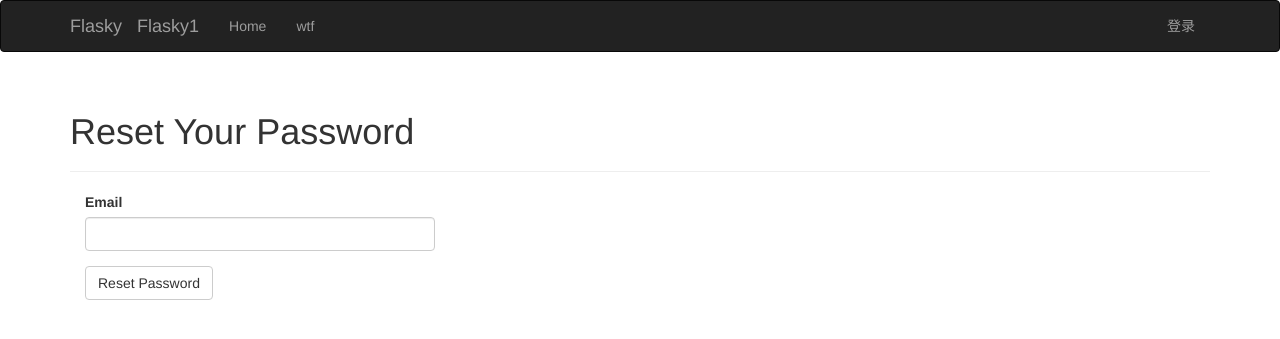
After one commit to bernieyangmh/personal_flask_web, a Flask app: page /auth/reset in a window 1280 px wide. The commit adds this page. Shown: the top 339 px of the page. Run offline with Flask 2, Linux system fonts and the light colour scheme; some libraries are stand-ins or nearby versions.

Commit message:
change password and email

```diff
--- a/application/auth/forms.py
+++ b/application/auth/forms.py
@@ -32,3 +32,42 @@ class RegistrationForm(FlaskForm):
     def validate_username(self, field):
         if WebUser.query.filter_by(username=field.data).first():
             raise ValidationError(u'用户名已存在')
+
+
+
+class ChangePasswordForm(FlaskForm):
+    old_password = PasswordField('Old password', validators=[DataRequired()])
+    password = PasswordField('New password', validators=[
+        DataRequired(), EqualTo('password2', message='Passwords must match')])
+    password2 = PasswordField('Confirm new password', validators=[DataRequired()])
+    submit = SubmitField('Update Password')
+
+
+class PasswordResetRequestForm(FlaskForm):
+    email = StringField('Email', validators=[DataRequired(), Length(1, 64),
+                                             Email()])
+    submit = SubmitField('Reset Password')
+
+
+class PasswordResetForm(FlaskForm):
+    email = StringField('Email', validators=[DataRequired(), Length(1, 64),
+                                             Email()])
+    password = PasswordField('New Password', validators=[
+        DataRequired(), EqualTo('password2', message='Passwords must match')])
+    password2 = PasswordField('Confirm password', validators=[DataRequired()])
+    submit = SubmitField('Reset Password')
+
+    def validate_email(self, field):
+        if WebUser.query.filter_by(email=field.data).first() is None:
+            raise ValidationError('Unknown email address.')
+
+
+class ChangeEmailForm(FlaskForm):
+    email = StringField('New Email', validators=[DataRequired(), Length(1, 64),
+                                                 Email()])
+    password = PasswordField('Password', validators=[DataRequired()])
+    submit = SubmitField('Update Email Address')
+
+    def validate_email(self, field):
+        if WebUser.query.filter_by(email=field.data).first():
+            raise ValidationError('Email already registered.')
--- a/application/auth/views.py
+++ b/application/auth/views.py
@@ -6,7 +6,8 @@ from . import auth
 from .. import db
 from ..models import WebUser
 from ..email import send_email
-from .forms import LoginForm, RegistrationForm
+from .forms import LoginForm, RegistrationForm,  ChangePasswordForm,\
+    PasswordResetRequestForm, PasswordResetForm, ChangeEmailForm
 
 
 @auth.route('/login', methods=['GET', 'POST'])
@@ -25,7 +26,7 @@ def login():
 @login_required
 def logout():
     logout_user()
-    flash('您已登出')
+    flash(u'您已注销')
     return redirect(url_for('main.index'))
 
 @auth.route('/register', methods=['GET', 'POST'])
@@ -79,3 +80,84 @@ def unconfirmed():
     if current_user.is_anonymous or current_user.confirmed:
         return redirect(url_for('main.index'))
     return render_template('auth/unconfirmed.html')
+
+
+
+@auth.route('/change-password', methods=['GET', 'POST'])
+@login_required
+def change_password():
+    form = ChangePasswordForm()
+    if form.validate_on_submit():
+        if current_user.verify_password(form.old_password.data):
+            current_user.password = form.password.data
+            db.session.add(current_user)
+            flash('u您的密码已更新')
+            return redirect(url_for('main.index'))
+        else:
+            flash('Invalid password.')
+    return render_template("auth/change_password.html", form=form)
+
+
+@auth.route('/reset', methods=['GET', 'POST'])
+def password_reset_request():
+    if not current_user.is_anonymous:
+        return redirect(url_for('main.index'))
+    form = PasswordResetRequestForm()
+    if form.validate_on_submit():
+        user = WebUser.query.filter_by(email=form.email.data).first()
+        if user:
+            token = user.generate_reset_token()
+            send_email(user.email, 'Reset Your Password',
+                       'auth/email/reset_password',
+                       user=user, token=token,
+                       next=request.args.get('next'))
+        flash('An email with instructions to reset your password has been '
+              'sent to you.')
+        return redirect(url_for('auth.login'))
+    return render_template('auth/reset_password.html', form=form)
+
+
+@auth.route('/reset/<token>', methods=['GET', 'POST'])
+def password_reset(token):
+    if not current_user.is_anonymous:
+        return redirect(url_for('main.index'))
+    form = PasswordResetForm()
+    if form.validate_on_submit():
+        user = WebUser.query.filter_by(email=form.email.data).first()
+        if user is None:
+            return redirect(url_for('main.index'))
+        if user.reset_password(token, form.password.data):
+            flash('Your password has been updated.')
+            return redirect(url_for('auth.login'))
+        else:
+            return redirect(url_for('main.index'))
+    return render_template('auth/reset_password.html', form=form)
+
+
+@auth.route('/change-email', methods=['GET', 'POST'])
+@login_required
+def change_email_request():
+    form = ChangeEmailForm()
+    if form.validate_on_submit():
+        if current_user.verify_password(form.password.data):
+            new_email = form.email.data
+            token = current_user.generate_email_change_token(new_email)
+            send_email(new_email, 'Confirm your email address',
+                       'auth/email/change_email',
+                       user=current_user, token=token)
+            flash('An email with instructions to confirm your new email '
+                  'address has been sent to you.')
+            return redirect(url_for('main.index'))
+        else:
+            flash('Invalid email or password.')
+    return render_template("auth/change_email.html", form=form)
+
+
+@auth.route('/change-email/<token>')
+@login_required
+def change_email(token):
+    if current_user.change_email(token):
+        flash('Your email address has been updated.')
+    else:
+        flash('Invalid request.')
+    return redirect(url_for('main.index'))
--- /dev/null
+++ b/application/templates/auth/reset_password.html
@@ -0,0 +1,13 @@
+{% extends "base.html" %}
+{% import "bootstrap/wtf.html" as wtf %}
+
+{% block title %}Flasky - Password Reset{% endblock %}
+
+{% block page_content %}
+<div class="page-header">
+    <h1>Reset Your Password</h1>
+</div>
+<div class="col-md-4">
+    {{ wtf.quick_form(form) }}
+</div>
+{% endblock %}
--- a/application/templates/base.html
+++ b/application/templates/base.html
@@ -28,7 +28,14 @@
             </ul>
             <ul class="nav navbar-nav navbar-right">
                 {% if current_user.is_authenticated %}
-                <li><a href="{{ url_for('auth.logout') }}">登出</a></li>
+                <li class="dropdown">
+                    <a href="#" class="dropdown-toggle" data-toggle="dropdown">账户 <b class="caret"></b></a>
+                    <ul class="dropdown-menu">
+                        <li><a href="{{ url_for('auth.change_password') }}">更改密码</a></li>
+                        <li><a href="{{ url_for('auth.change_email_request') }}">更改邮箱</a></li>
+                        <li><a href="{{ url_for('auth.logout') }}">注销</a></li>
+                    </ul>
+                </li>
                 {% else %}
                 <li><a href="{{ url_for('auth.login') }}">登录</a></li>
                 {% endif %}
--- a/application/templates/index.html
+++ b/application/templates/index.html
@@ -17,5 +17,4 @@
 <p>本地日期时间为 {{ moment(current_time).format('YYYY-MM-DD,hh:mm:ss') }}.</p>
 <p>That was {{ moment(current_time).fromNow(refresh=True) }}.</p>
 
-{{ wtf.quick_form(form) }}
 {% endblock %}
```
Also changed, not shown: application/main/views.py (+15 -16 lines), application/templates/auth/change_email.html (added, +13 -0 lines), application/templates/auth/change_password.html (added, +13 -0 lines), application/templates/auth/email/change_email.html (added, +7 -0 lines), application/templates/auth/email/change_email.txt (added, +11 -0 lines), application/templates/auth/email/reset_password.html (added, +8 -0 lines), application/templates/auth/email/reset_password.txt (added, +13 -0 lines).
